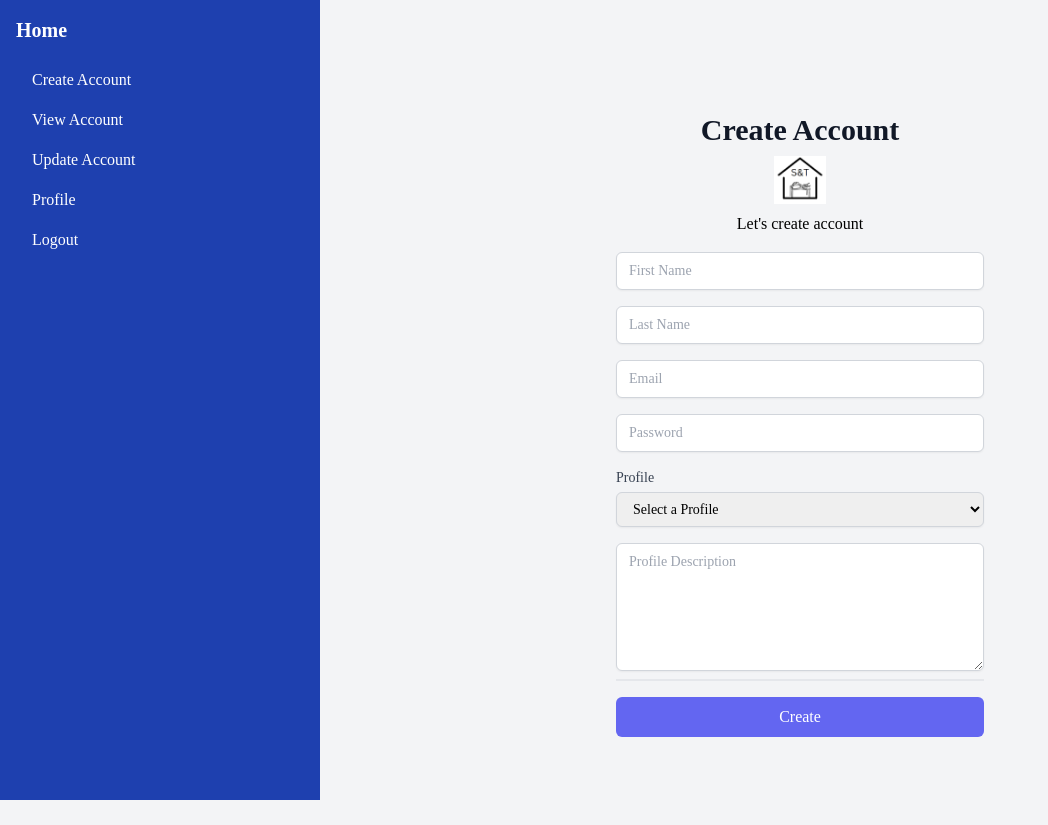
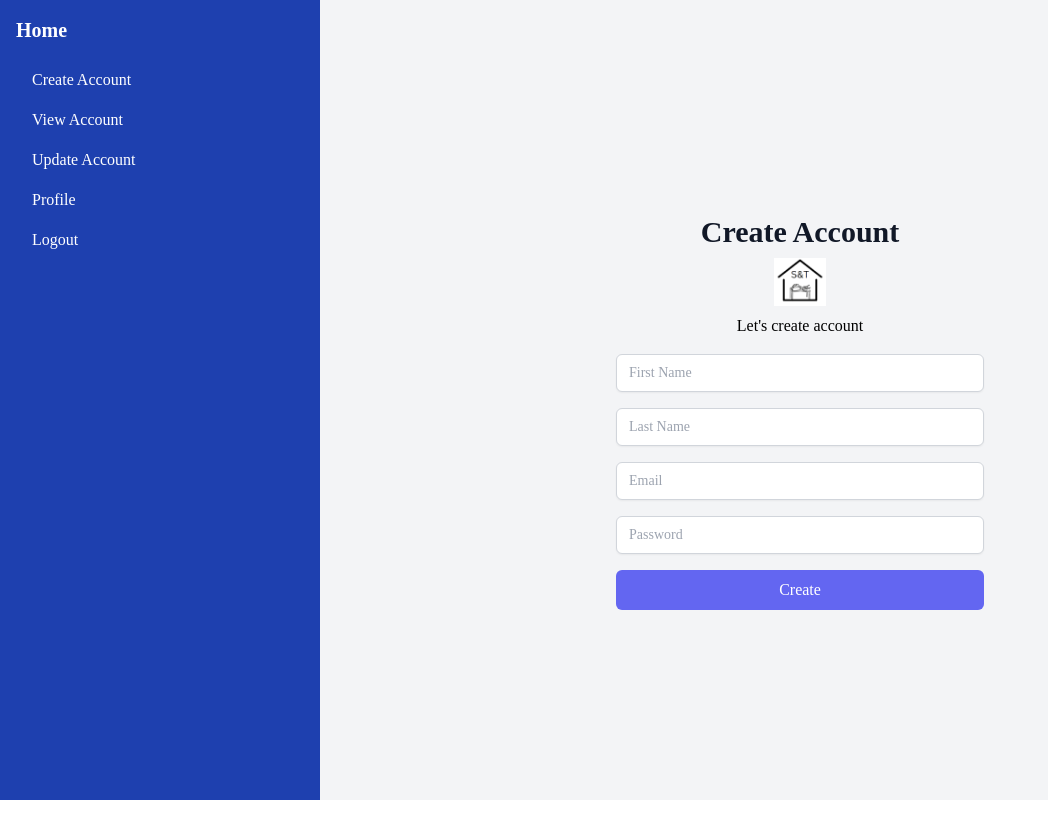
Before and after one commit to x3shiko/SIM2024Q2-Sushi-Taco, a React (Create React App) app: page /createA in a window 1280 px wide. Shown: the whole page, without its empty margins (0-1048 px from the left). After the commit the page ends 800 px from the top, so only its background shows below. Built offline with nearby package versions, Linux system fonts and the light colour scheme.

Commit message:
Remove and rename
-Removed roles and profile description in createaccount.js
-Rename Search profile to search profile name in profile.js
-Rename assign profile to search profile in viewaccount.js

```diff
--- a/src/components/DBpages/createaccount.js
+++ b/src/components/DBpages/createaccount.js
@@ -25,13 +25,6 @@ const Alert = ({ type, message }) => {
   };
 
 const Signup = () => {
-        const [text, setText] = useState('');
-        const [roles, setRoles] = useState('');
-
-        const handleRoleChange = (e) => {
-            setRoles(e.target.value);
-        };
-
         //alert function
         const [showAlert, setShowAlert] = useState(false);
 
@@ -48,7 +41,7 @@ const Signup = () => {
             const firstName = signupForm['firstN'].value;
             const lastName = signupForm['lastN'].value;
 
-            createAccountController.createAccount(email, password, firstName, lastName, roles).then((createAccountSuccess) => {
+            createAccountController.createAccount(email, password, firstName, lastName).then((createAccountSuccess) => {
               console.log(createAccountSuccess)
               if (createAccountSuccess){
                 signupForm.reset();
@@ -81,18 +74,6 @@ const Signup = () => {
                         <label htmlFor="password" className="block text-sm font-medium text-gray-700"></label>
                         <input type='password' id="password" placeholder='Password' className="mt-1 block w-full px-3 py-2 border border-gray-300 rounded-md shadow-sm focus:outline-none focus:ring-indigo-500 focus:border-indigo-500 sm:text-sm" required />
                     </div>
-                    <div className="my-4">
-                        <label htmlFor="roles" className="block text-sm font-medium text-gray-700">Profile</label>
-                        <select id="roles" value={roles} onChange={handleRoleChange} className="mt-1 block w-full px-3 py-2 border border-gray-300 rounded-md shadow-sm focus:outline-none focus:ring-indigo-500 focus:border-indigo-500 sm:text-sm" required>
-                        <option value="" disabled>Select a Profile</option>
-                        <option value="buyer">Buy</option>
-                        <option value="seller">Sell</option>
-                        <option value="agency">Agent</option>
-                        </select>
-                    </div>
-                    <div className="my-4 border-b-2">
-                        <textarea id="CreateProfile" placeholder='Profile Description' className="my-2 h-32 block w-full px-3 py-2 border border-gray-300 rounded-md shadow-sm focus:outline-none focus:ring-indigo-500 focus:border-indigo-500 sm:text-sm" required />
-                    </div>
                     {/* button should be onSubmit but i'll leave it as onClick for you to see first */}
                     <button type="submit" className="w-full bg-indigo-500 text-white py-2 px-4 rounded-md hover:bg-indigo-600 focus:outline-none focus:bg-indigo-600">Create</button>
                     {showAlert && (
--- a/src/components/DBpages/profile.js
+++ b/src/components/DBpages/profile.js
@@ -36,9 +36,18 @@ const Profile = () => {
     return (
 <div className="min-h-screen w-3/4 overflow-x-auto">
     {/* create profile button and modal */}
-                <button className="m-4 p-3 whitespace-nowrap border border-blue-400 rounded-md text-sm font-medium hover:border-blue-600 hover:text-blue-600" onClick={openModalCreateP}>
+    <div className="container mx-auto mt-4 flex justify-evenly">
+                <button className="flex m-4 p-3 whitespace-nowrap border border-blue-400 rounded-md text-sm font-medium hover:border-blue-600 hover:text-blue-600" onClick={openModalCreateP}>
                     Create Profile
                 </button>
+                {/* search profile input */}
+                <div className="flex my-2 items-center">
+                                <input
+                                    type="text"
+                                    placeholder="Search by Profile"
+                                    className="px-4 py-2 border border-gray-300 rounded-md focus:outline-none focus:ring focus:border-blue-500"/>
+                                </div>
+                            </div>
                 <Modal isOpen={isOpenCreateP} onRequestClose={closeModalCreateP} className="block p-2 w-1/2 mx-auto bg-gray-600">
                             <div className='flex p-3 mb-2 border-b-4 justify-evenly align-middle text-white'>Create Profile</div> {/* header*/}
                             {/* input search */}
@@ -46,7 +55,7 @@ const Profile = () => {
                             <div className="flex my-4 items-center justify-center">
                                 <input
                                     type="text"
-                                    placeholder="Search Profile"
+                                    placeholder="Search Profile Name"
                                     value={whenChange}
                                     onChange={handleInputChange}
                                     className="px-4 py-2 border border-gray-300 rounded-md focus:outline-none focus:ring focus:border-blue-500"
--- a/src/components/DBpages/viewaccount.js
+++ b/src/components/DBpages/viewaccount.js
@@ -52,7 +52,7 @@ const TableA = ({ data, onSearch }) => {
                 </div>
                 {/* Assign profile dropdown add in key here*/}
                     <select id="roles" value={assignProfile} onChange={handleAssignProfile} className="m-2 block w-full px-3 py-2 border rounded-md shadow-sm hover:cursor-pointer focus:outline-none focus:ring-indigo-500 focus:border-indigo-500 sm:text-sm">
-                        <option value="" disabled>Assign Profile</option>
+                        <option value="" disabled>Search Profile</option>
                         <option value="buyer">Buy</option>
                         <option value="seller">Sell</option>
                         <option value="agency">Agent</option>
```
